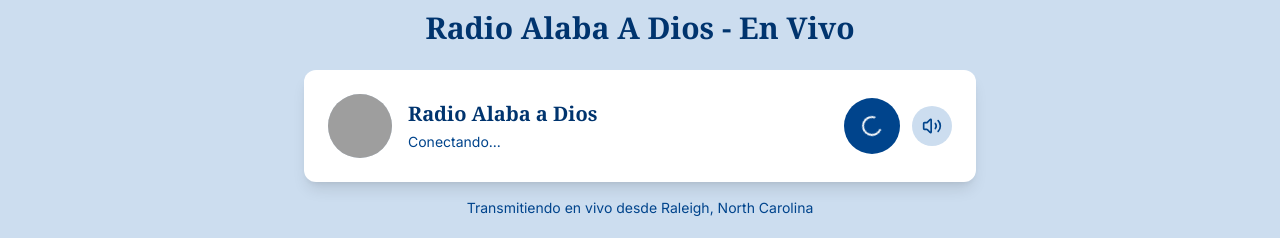
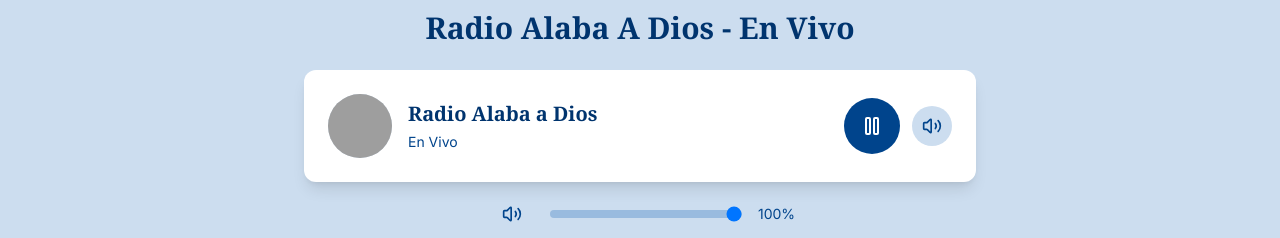
Before and after one commit to JAbelP/JoseSite, a Next.js app: page / in a window 1280 px wide. Shown: the part 714-952 px from the top of the page. Built offline with nearby package versions, Linux system fonts and the light colour scheme; grey boxes are pictures that could not be loaded.

Commit message:
Slider added

```diff
--- a/src/app/components/RadioPlayer.tsx
+++ b/src/app/components/RadioPlayer.tsx
@@ -1,125 +1,66 @@
 "use client";
 
-import { useState, useRef, useEffect, forwardRef, useImperativeHandle } from "react";
+import React, { useImperativeHandle, useRef, useEffect, forwardRef } from "react";
 import { Play, Pause, Volume2, VolumeX } from "lucide-react";
 import Image from "next/image";
 
-interface RadioPlayerProps {
+export type RadioPlayerRef = {
+  togglePlay: () => void;
+  toggleMute: () => void;
+  setVolume: (v: number) => void;
+};
+
+type RadioPlayerProps = {
   stream: string;
   streamtype: string;
   radioid: string;
   radioimg: string;
   radioname: string;
-  onPlayStateChange?: (isPlaying: boolean) => void;
-  onMuteStateChange?: (isMuted: boolean) => void;
+  volume?: number;
+  onPlayStateChange?: (playing: boolean) => void;
+  onMuteStateChange?: (muted: boolean) => void;
   className?: string;
-}
+};
 
-export interface RadioPlayerRef {
-  togglePlay: () => void;
-  toggleMute: () => void;
-}
-
-const RadioPlayer = forwardRef<RadioPlayerRef, RadioPlayerProps>(({
-  stream,
-  streamtype,
-  radioid,
-  radioimg,
-  radioname,
-  onPlayStateChange,
-  onMuteStateChange,
-  className = "",
-}, ref) => {
-  const [isPlaying, setIsPlaying] = useState(false);
-  const [isMuted, setIsMuted] = useState(false);
-  const [isLoading, setIsLoading] = useState(false);
+const RadioPlayer = forwardRef<RadioPlayerRef, RadioPlayerProps>((props, ref) => {
   const audioRef = useRef<HTMLAudioElement>(null);
 
   useImperativeHandle(ref, () => ({
-    togglePlay,
-    toggleMute,
+    togglePlay: () => {
+      if (audioRef.current) {
+        if (audioRef.current.paused) {
+          audioRef.current.play();
+        } else {
+          audioRef.current.pause();
+        }
+      }
+    },
+    toggleMute: () => {
+      if (audioRef.current) {
+        audioRef.current.muted = !audioRef.current.muted;
+      }
+    },
+    setVolume: (v: number) => {
+      if (audioRef.current) {
+        audioRef.current.volume = v;
+      }
+    },
   }));
 
   useEffect(() => {
-    const audio = audioRef.current;
-    if (!audio) return;
-
-    const handleLoadStart = () => setIsLoading(true);
-    const handleCanPlay = () => setIsLoading(false);
-    const handleError = () => {
-      setIsLoading(false);
-      setIsPlaying(false);
-      console.error("Error loading radio stream");
-    };
-
-    audio.addEventListener("loadstart", handleLoadStart);
-    audio.addEventListener("canplay", handleCanPlay);
-    audio.addEventListener("error", handleError);
-
-    return () => {
-      audio.removeEventListener("loadstart", handleLoadStart);
-      audio.removeEventListener("canplay", handleCanPlay);
-      audio.removeEventListener("error", handleError);
-    };
-  }, []);
-
-  const togglePlay = async () => {
-    const audio = audioRef.current;
-    if (!audio) return;
-
-    try {
-      if (isPlaying) {
-        audio.pause();
-        setIsPlaying(false);
-      } else {
-        setIsLoading(true);
-        await audio.play();
-        setIsPlaying(true);
-        setIsLoading(false);
-      }
-      onPlayStateChange?.(!isPlaying);
-    } catch (error) {
-      console.error("Error controlling playback:", error);
-      setIsLoading(false);
-      setIsPlaying(false);
+    if (audioRef.current && typeof props.volume === "number") {
+      audioRef.current.volume = props.volume;
     }
-  };
-
-  const toggleMute = () => {
-    const audio = audioRef.current;
-    if (!audio) return;
-
-    const newMutedState = !isMuted;
-    audio.muted = newMutedState;
-    setIsMuted(newMutedState);
-    onMuteStateChange?.(newMutedState);
-  };
+  }, [props.volume]);
 
   return (
-    <div className={`radio-player ${className}`}>
-      <audio
-        ref={audioRef}
-        src={stream}
-        preload="none"
-        muted={isMuted}
-      />
-
-      <div
-        className="station_play b-play group relative flex items-center gap-4 rounded-xl bg-white p-6 shadow-lg transition-all hover:shadow-xl hover:scale-105 cursor-pointer"
-        aria-label="Listen live"
-        title={`Listen to ${radioname}`}
-        onClick={togglePlay}
-        data-stream={stream}
-        data-streamtype={streamtype}
-        data-radioid={radioid}
-        data-radioimg={radioimg}
-        data-radioname={radioname}
-      >
-        {/* Radio Image */}
+    <div className={props.className}>
+      {/* Radio Image and Info */}
+      <div className="relative flex items-center gap-4 rounded-xl bg-white p-6 shadow-lg transition-all hover:shadow-xl hover:scale-105 cursor-pointer">
         <div className="relative h-16 w-16 overflow-hidden rounded-full bg-primary-100 flex-shrink-0">
           <Image
-            src={radioimg}
-            alt={radioname}
+            src={props.radioimg}
+            alt={props.radioname}
             fill
             className="object-cover"
             onError={(e) => {
@@ -129,13 +70,12 @@
           />
         </div>
 
-        {/* Radio Info */}
         <div className="flex-1 text-left">
           <h3 className="font-serif text-xl font-bold text-primary-700 mb-1">
-            {radioname}
+            {props.radioname}
           </h3>
           <p className="text-sm text-primary-600">
-            {isLoading ? "Conectando..." : isPlaying ? "En Vivo" : "Presiona para escuchar"}
+            {audioRef.current?.paused ? "Presiona para escuchar" : "En Vivo"}
           </p>
         </div>
 
@@ -146,16 +86,19 @@
             className="flex h-14 w-14 items-center justify-center rounded-full bg-primary-600 text-white transition-all hover:bg-primary-700 group-hover:scale-110"
             onClick={(e) => {
               e.stopPropagation();
-              togglePlay();
+              if (audioRef.current) {
+                if (audioRef.current.paused) {
+                  audioRef.current.play();
+                } else {
+                  audioRef.current.pause();
+                }
+              }
             }}
-            disabled={isLoading}
           >
-            {isLoading ? (
-              <div className="h-5 w-5 animate-spin rounded-full border-2 border-white border-t-transparent" />
-            ) : isPlaying ? (
+            {audioRef.current?.paused ? (
+              <Play className="h-6 w-6 ml-0.5" />
+            ) : (
               <Pause className="h-6 w-6" />
-            ) : (
-              <Play className="h-6 w-6 ml-0.5" />
             )}
           </button>
 
@@ -165,26 +108,29 @@
             className="flex h-10 w-10 items-center justify-center rounded-full bg-primary-100 text-primary-600 transition-all hover:bg-primary-200"
             onClick={(e) => {
               e.stopPropagation();
-              toggleMute();
+              if (audioRef.current) {
+                audioRef.current.muted = !audioRef.current.muted;
+              }
             }}
-            title={isMuted ? "Unmute" : "Mute"}
+            title={audioRef.current?.muted ? "Unmute" : "Mute"}
           >
-            {isMuted ? (
+            {audioRef.current?.muted ? (
               <VolumeX className="h-5 w-5" />
             ) : (
               <Volume2 className="h-5 w-5" />
             )}
           </button>
         </div>
+      </div>
 
-        {/* Live Indicator */}
-        {isPlaying && (
-          <div className="absolute top-4 right-4 flex items-center gap-2">
-            <div className="h-2 w-2 rounded-full bg-red-500 animate-pulse" />
-            <span className="text-xs font-medium text-red-600">EN VIVO</span>
-          </div>
-        )}
-      </div>
+      {/* Audio Element */}
+      <audio
+        ref={audioRef}
+        src={props.stream}
+        controls={false}
+        autoPlay={false}
+        preload="none"
+      />
     </div>
   );
 });
--- a/src/app/page.tsx
+++ b/src/app/page.tsx
@@ -27,6 +27,8 @@
   const [isVideoVisible, setIsVideoVisible] = useState(true);
   const [isPlaying, setIsPlaying] = useState(false);
   const [isMuted, setIsMuted] = useState(false);
+  // Add a volume slider for granular control
+  const [volume, setVolume] = useState(1);
   const videoSectionRef = useRef<HTMLDivElement>(null);
   const radioPlayerRef = useRef<RadioPlayerRef>(null);
   const [isDonationDropdownOpen, setIsDonationDropdownOpen] = useState(false);
@@ -41,6 +43,11 @@
     radioPlayerRef.current?.toggleMute();
   };
 
+  const handleVolumeChange = (e: React.ChangeEvent<HTMLInputElement>) => {
+    const newVolume = Number(e.target.value);
+    setVolume(newVolume);
+    radioPlayerRef.current?.setVolume(newVolume);
+  };
 
   useEffect(() => {
     const observer = new IntersectionObserver(
@@ -203,6 +210,24 @@
               >
                 <ArrowUp className="mr-1 h-4 w-4 md:mr-2" />
               </Button>
+
+              {/* Volume slider */}
+              <div className="flex items-center gap-2">
+                <span className="text-xs text-white">Vol</span>
+                <input
+                  type="range"
+                  min={0}
+                  max={1}
+                  step={0.01}
+                  value={volume}
+                  onChange={handleVolumeChange}
+                  className="w-24 h-2 accent-primary-600"
+                  aria-label="Volumen"
+                />
+                <span className="text-xs text-white">
+                  {Math.round(volume * 100)}
+                </span>
+              </div>
             </div>
           </div>
         </div>
@@ -267,10 +292,7 @@
               </h2>
 
               {/* Radio Stream */}
-              <div
-                ref={videoSectionRef}
-                className="mb-8"
-              >
+              <div ref={videoSectionRef} className="mb-8">
                 <h3 className="mb-6 text-center font-serif text-2xl font-bold text-primary-700 md:text-3xl">
                   Radio Alaba A Dios - En Vivo
                 </h3>
@@ -281,6 +303,7 @@
                   radioid="us.alabaadios"
                   radioimg="https://cdn.onlineradiobox.com/img/l/2/71602.v5.png"
                   radioname="Radio Alaba a Dios"
+                  volume={volume}
                   onPlayStateChange={(playing) => {
                     setIsPlaying(playing);
                     if (playing) {
@@ -293,6 +316,34 @@
                   onMuteStateChange={(muted) => setIsMuted(muted)}
                   className="mx-auto max-w-2xl"
                 />
+                {/* Add Volume Controls */}
+                <div className="mt-4 flex items-center justify-center gap-4">
+                  <Button
+                    variant="ghost"
+                    size="sm"
+                    onClick={toggleMute}
+                    className="text-primary-600 hover:text-primary-700"
+                  >
+                    {isMuted ? (
+                      <VolumeX className="h-5 w-5" />
+                    ) : (
+                      <Volume2 className="h-5 w-5" />
+                    )}
+                  </Button>
+                  <input
+                    type="range"
+                    min={0}
+                    max={1}
+                    step={0.01}
+                    value={volume}
+                    onChange={handleVolumeChange}
+                    className="w-48 h-2 bg-primary-200 rounded-lg appearance-none cursor-pointer"
+                    aria-label="Control de volumen"
+                  />
+                  <span className="text-sm text-primary-600 w-8">
+                    {Math.round(volume * 100)}%
+                  </span>
+                </div>
                 <div className="mt-4 text-center text-sm text-primary-600">
                   <p>Transmitiendo en vivo desde Raleigh, North Carolina</p>
                 </div>
```
